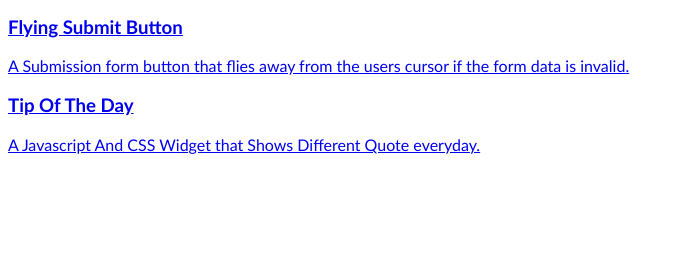
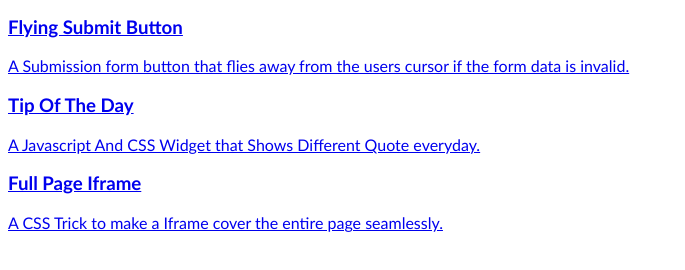
Before and after one commit to TawsifTorabi/peep, a plain HTML site: page index.html in a window 1280 px wide. Shown: the part 104-374 px from the top of the page, without its empty margins (0-685 px from the left). Drawn offline with Linux system fonts and the light colour scheme.

Commit message:
Update index.html

```diff
--- a/index.html
+++ b/index.html
@@ -24,17 +24,27 @@
 <body>
 <h1>peep</h1>
 <span>Peep is a repository by @TawsifTorabi collecting his HTML, CSS and Javascript Snippets</span>
+
 </hr>
 <a href="snippets/flying-submit-button/demo">
   <h3>Flying Submit Button</h3>
   <p>A Submission form button that flies away from the users cursor if the form data is invalid.</p>
 </a>
+
 </hr>
 <a href="snippets/tip-of-the-day-simple/demo">
   <h3>Tip Of The Day</h3>
   <p>A Javascript And CSS Widget that Shows Different Quote everyday.</p>
 </a>
+
 </hr>
+<a href="snippets/full-page-iframe/demo">
+  <h3>Full Page Iframe</h3>
+  <p>A CSS Trick to make a Iframe cover the entire page seamlessly.</p>
+</a>
+
+
+
 </br>
 </body>
 </html>
```
Lines whose indentation alone changed are shown as unchanged.
